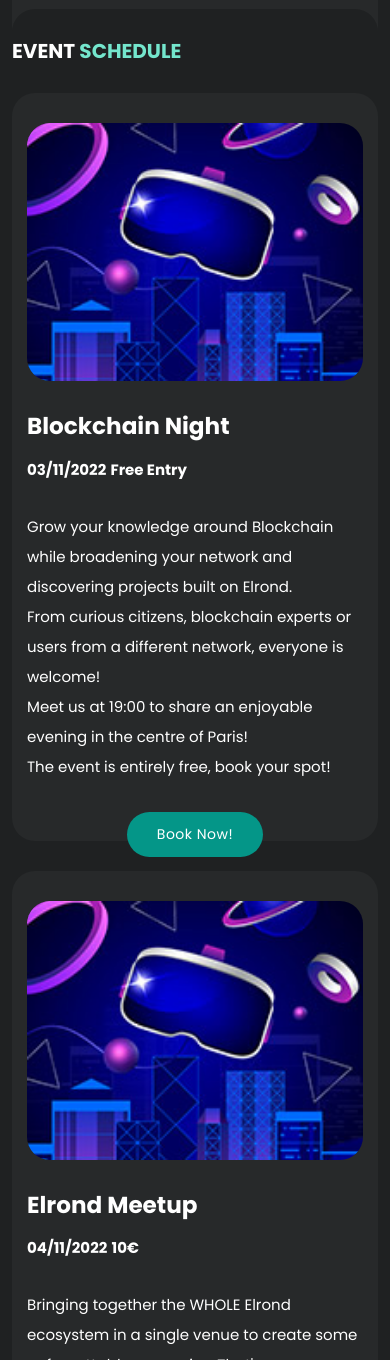
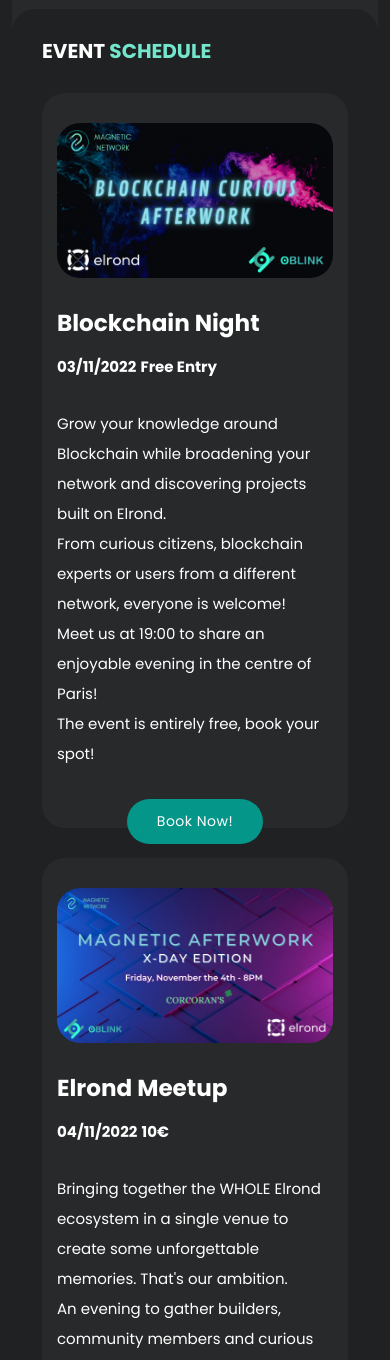
Before and after one commit to Babayaga87/template_event, a plain HTML site: page index.html in a window 390 px wide. Shown: the part 820-2180 px from the top of the page. Drawn offline with nearby package versions, Linux system fonts and the light colour scheme.

Commit message:
WIP Added assets and updated padding

```diff
--- a/assets/css/templatemo-cyborg-gaming.css
+++ b/assets/css/templatemo-cyborg-gaming.css
@@ -1644,7 +1644,7 @@ body {
     padding: 0px 0px;
   }
   .most-popular{
-    padding: 30px 0px;
+    padding: 30px;
   }
   .header-area .main-nav .logo img {
     width: 100%;
--- a/index.html
+++ b/index.html
@@ -86,7 +86,7 @@
                 <div class="row">
                   <div class="col-lg-4 col-sm-6">
                     <div class="item">
-                      <img style="margin-bottom: 2em;" src="assets/images/popular-01.jpg" alt="">
+                      <img style="margin-bottom: 2em;" src="assets/images/03112022 - EN.png" alt="">
                       <h3>Blockchain Night</h3>
                       <h4>03/11/2022</h4>
                       <h4>Free Entry</h4>
@@ -101,7 +101,7 @@
                   </div>
                   <div class="col-lg-4 col-sm-6">
                     <div class="item">
-                      <img style="margin-bottom: 2em;" src="assets/images/popular-01.jpg" alt="">
+                      <img style="margin-bottom: 2em;" src="assets/images/04112022 - EN.png" alt="">
                       <h3>Elrond Meetup</h3>
                       <h4>04/11/2022</h4>
                       <h4>10€</h4>
```
Also changed, not shown: assets/images/03112022 - EN.png (added), assets/images/04112022 - EN.png (added).
